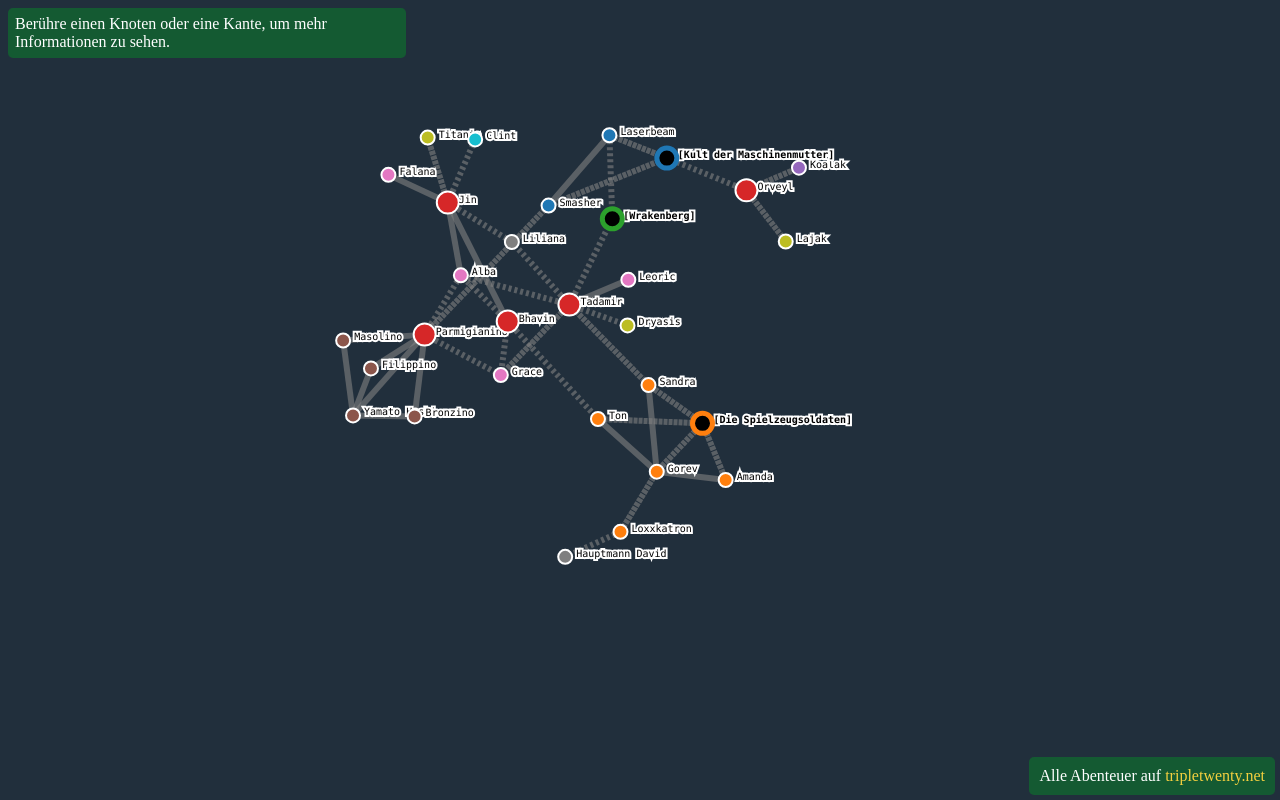
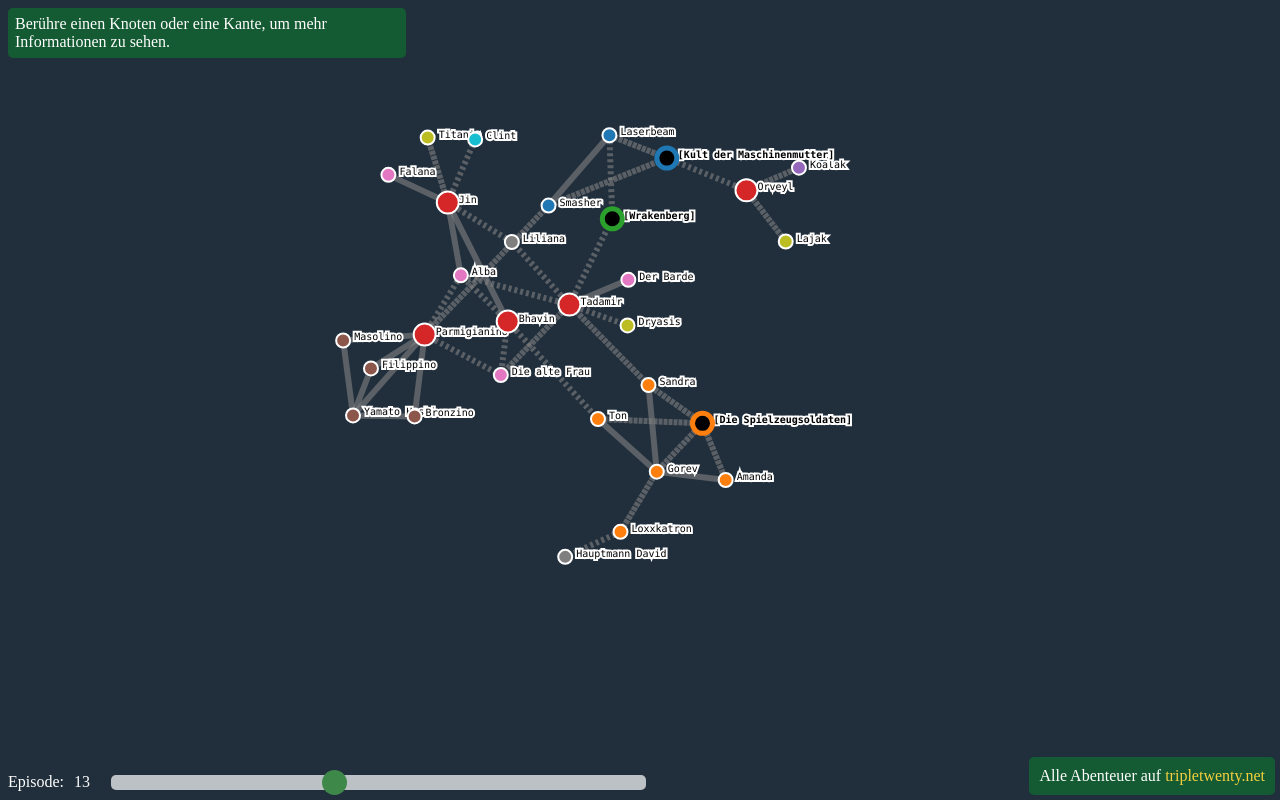
Before and after one commit to bearbob/ac_relations, a website: page index.html in a window 1280 px wide. Drawn offline with Linux system fonts and the light colour scheme.

Commit message:
Added episode filter slider

```diff
--- a/index.html
+++ b/index.html
@@ -15,8 +15,22 @@
   <body>
     <div id="disclaimer">Alle Abenteuer auf <a href="https://tripletwenty.net">tripletwenty.net</a></div>
     <div class="hovertext">Berühre einen Knoten oder eine Kante, um mehr Informationen zu sehen.</div>
+    <div class="slidecontainer">
+      <div id="episodefilter">Episode: </div><div id="episodevalue"></div>
+      <input type="range" min="1" max="30" value="13" class="slider" id="episodeFilter">
+    </div>
     <main id="diagram"></main>
-		<script type="text/javascript" charset="utf-8">buildGraph('/ac_relations/static/data/characters.json');</script>
+    <script type="text/javascript" charset="utf-8">
+      var slider = document.getElementById("episodeFilter");
+      var output = document.getElementById("episodevalue");
+      output.innerHTML = slider.value; // Display the default slider value
+      // Update the current slider value (each time you drag the slider handle)
+      slider.oninput = function() {
+        output.innerHTML = this.value;
+        //TODO Update graph
+      }
+      buildGraph('/ac_relations/static/data/characters.json');
+    </script>
   </body>
 
 </html>
--- a/static/css/force-directed-graph.css
+++ b/static/css/force-directed-graph.css
@@ -1,5 +1,6 @@
 body {
   background: #212f3c;
+  color: white;
 }
 
 .links line {
@@ -43,3 +44,52 @@ a:visited {
   background: #145a32;
   color: white;
 }
+
+.slidecontainer {
+  -webkit-appearance: none;
+  position: fixed;
+  bottom: 8px;
+  width: 50%;
+  color: white;
+  display: flex;
+  flex-direction: row;
+}
+
+#episodefilter {
+  margin-right: 10px;
+}
+
+#episodevalue {
+  margin-right: 10px;
+  width: 30px;
+}
+
+.slider {
+  -webkit-appearance: none;
+  width: 100%;
+  height: 15px;
+  border-radius: 5px;
+  background: white;
+  outline: none;
+  opacity: 0.7;
+  -webkit-transition: .2s;
+  transition: opacity .2s;
+}
+
+.slider::-webkit-slider-thumb {
+  -webkit-appearance: none;
+  appearance: none;
+  width: 25px;
+  height: 25px;
+  border-radius: 50%;
+  background: #4CAF50;
+  cursor: pointer;
+}
+
+.slider::-moz-range-thumb {
+  width: 25px;
+  height: 25px;
+  border-radius: 50%;
+  background: #4CAF50;
+  cursor: pointer;
+}
--- a/static/data/characters.json
+++ b/static/data/characters.json
@@ -79,6 +79,12 @@
     },
     {
       "id": "Leoric",
+      "names": [
+        {
+          "name": "Der Barde",
+          "episode": 0
+        }
+      ],
       "group": 2,
       "episode": 0,
       "description": "Ein berühmter Barde und Wanderer, der oft ohne Ziel und Karte unterwegs war"
--- a/static/graph/graph.js
+++ b/static/graph/graph.js
@@ -6,7 +6,6 @@
  */
 var buildGraph = function (sFile, episodeFilter) {
   episodeFilter = episodeFilter || 9999;
-  //TODO Implement episode filter
 
   let svg;
   let simulation;
@@ -187,7 +186,7 @@ var buildGraph = function (sFile, episodeFilter) {
       group.append('text')
         .attr('transform', 'translate(11, 0) rotate(0)')
         .text(function (d, i) {
-          return getName(d);
+          return getName(d, episodeFilter);
         })
         .attr('font-weight', function (d, i) {
           if(d.isFaction) {
--- a/static/graph/graph_utils.js
+++ b/static/graph/graph_utils.js
@@ -85,19 +85,25 @@ const showTooltip = function(tooltip, name, description) {
 const resetTooltip = function(tooltip) {
   tooltip.html('Berühre einen Knoten oder eine Kante, um mehr Informationen zu sehen.');
   tooltip.style("left", "8px")
-          .style("top", "8px");
+         .style("top",  "8px");
 }
 
 /**
  * @param {object} node The node instant
  * @param {array} node.name
  * @param {string} node.id
+ * @param {number} episodeFilter
+ * @return {string}
  */
-const getName = function(node) {
+const getName = function(node, episodeFilter) {
   let name = node.id;
   if(node.names && node.names.length > 0) {
     let sortedNames = node.names.sort(function(a, b){ return a.episode - b.episode });
-    //TODO Add filter to filter the currently set episode
+    if(episodeFilter) {
+      //remove all names that are above the filter
+      sortedNames = sortedNames.filter(name => name.episode <= episodeFilter);
+    }
+    name = sortedNames[0].name;
   }
   if(node.isFaction) {
     name = '['+name+']';
@@ -116,8 +122,8 @@ const mouseOverNode = function(context, element, tooltip) {
     .style('stroke', getHoverStrokeColor(element))
     .style('fill', getHoverFillColor(element))
     .style("opacity", 1);
-  let name = element.id? element.id : "???";
-  let description = element.description? element.description : "???";
+  let name = element.id ? getName(element) : "???";
+  let description = element.description ? element.description : "???";
   showTooltip(tooltip, name, description);
 };
 
```
Also changed, not shown: static/index.html (+15 -1 lines).
